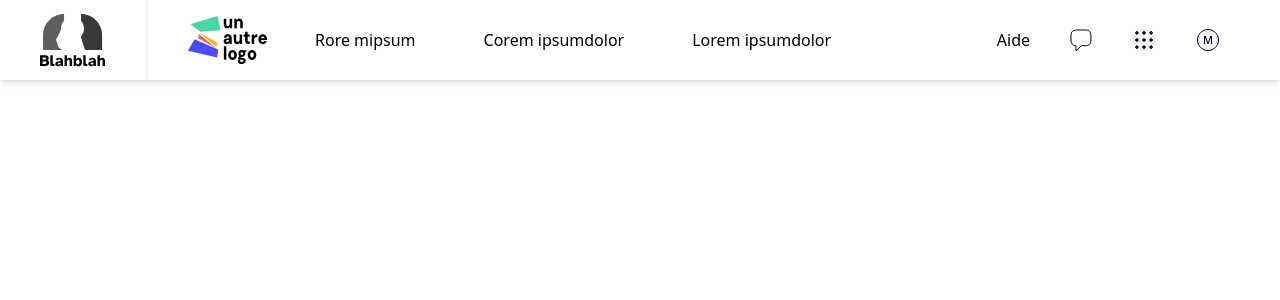
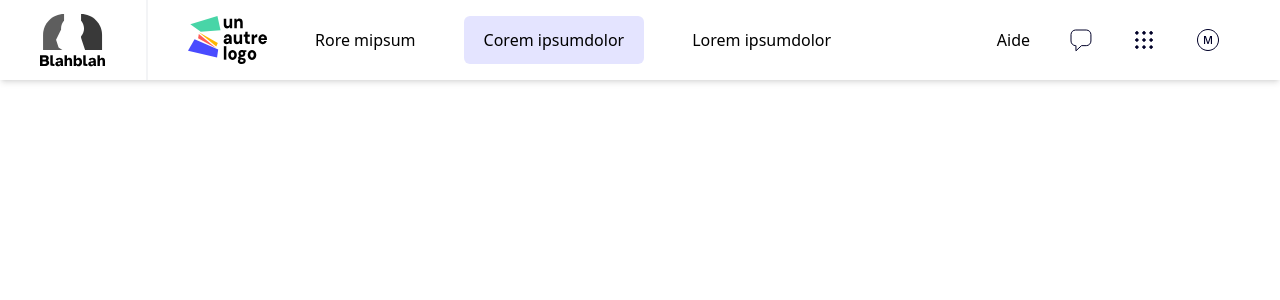
Before and after one commit to sinatrablue/diagoriente-test, a React (Vite) app: page /help in a window 1280 px wide. Shown: the top 300 px of the page. Built offline with nearby package versions, Linux system fonts and the light colour scheme.

Commit message:
HeaderLinks look active

```diff
--- a/src/components/Header/Header.tsx
+++ b/src/components/Header/Header.tsx
@@ -21,8 +21,8 @@ export default function Header() {
         <div className="flex gap-7 items-center">
           <UnAutreLogo />
           <HeaderLink text="Rore mipsum" path="/themes" />
-          <HeaderLink text="Corem ipsumdolor" path="/" />
-          <HeaderLink text="Lorem ipsumdolor" path="/" />
+          <HeaderLink text="Corem ipsumdolor" path="/help" />
+          <HeaderLink text="Lorem ipsumdolor" path="/credits" />
         </div>
         <div className="flex items-center">
           <span className="px-5 py-3">Aide</span>
--- a/src/components/Header/HeaderLink.tsx
+++ b/src/components/Header/HeaderLink.tsx
@@ -1,4 +1,4 @@
-import { NavLink } from "react-router-dom";
+import { NavLink, useLocation } from "react-router-dom";
 
 type HeaderLinkProps = {
   text: string;
@@ -6,12 +6,15 @@ type HeaderLinkProps = {
 };
 
 export default function HeaderLink({ text, path }: Readonly<HeaderLinkProps>) {
+  const location = useLocation();
   // I should've created a theme in a project context
   // please excuse this as it is just a little test sensei
   return (
     <NavLink
       to={path}
-      className="px-5 py-3 rounded-md cursor-pointer hover:bg-[#F0F4FF] active:bg-[#494BFF26] focus:bg-[#494BFF26]"
+      className={`px-5 py-3 rounded-md cursor-pointer hover:bg-[#F0F4FF] active:bg-[#494BFF26] ${
+        location.pathname.includes(path) && "bg-[#494BFF26]"
+      }`}
     >
       {text}
     </NavLink>
--- a/src/components/MainFrame/MainFrame.tsx
+++ b/src/components/MainFrame/MainFrame.tsx
@@ -7,7 +7,7 @@ export default function MainFrame() {
     <Routes>
       <Route path="*" element={<></>} />
       <Route path="/themes" element={<ThemesForm />} />
-      <Route path="/carousel" element={<CarouselForm />} />
+      <Route path="/themes/carousel" element={<CarouselForm />} />
     </Routes>
   );
 }
```
